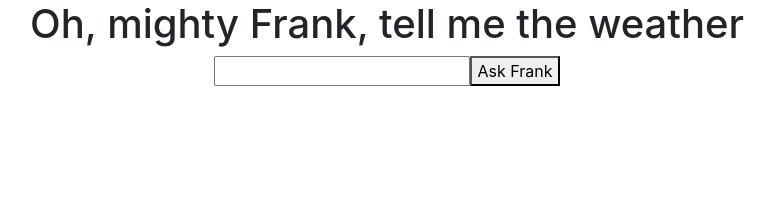
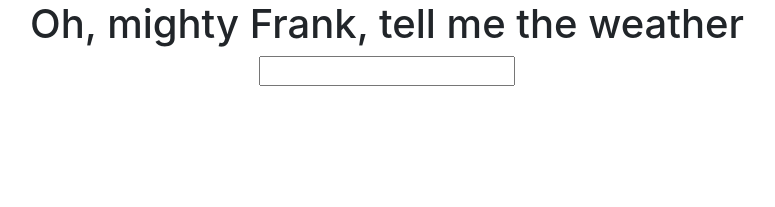
Before and after one commit to EddyGHendrickx/weatherapp, a plain HTML site: page index.html in a window 1280 px wide. Shown: the top 207 px of the page, without its empty margins (253-1028 px from the left). Drawn offline with nearby package versions, Linux system fonts and the light colour scheme.

Commit message:
styling frank

```diff
--- a/app.js
+++ b/app.js
@@ -31,7 +31,7 @@ function average(array){
 }
 
 
-let button = document.getElementById("run").addEventListener("click", function () {
+let button = document.getElementById("frank").addEventListener("click", function () {
     //displaying green background
     frank.style.display = "none";
     daysDiv.style.visibility = "visible";
--- a/index.html
+++ b/index.html
@@ -14,7 +14,6 @@
     <h1 class="d-flex justify-content-center">Oh, mighty Frank, tell me the weather</h1>
     <div id="displayWeather" class="d-flex justify-content-center">
         <input type="text" class="d-flex justify-content-center" id="input">
-        <button id="run">Ask Frank</button>
     </div>
 
 <div id="days" class="d-flex container flex-nowrap justify-content-around text-center mt-5">
```
